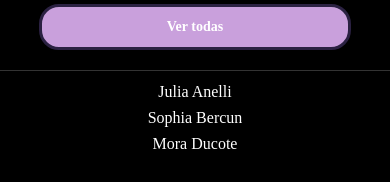
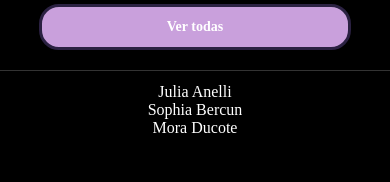
Before and after one commit to sbercun/PI-progra3-Anelli-Bercun-Ducote, a React (Create React App) app in the folder proyecto-integrador-tdm/: page / in a window 390 px wide. Shown: the part 659-841 px from the top of the page. Built offline with nearby package versions, Linux system fonts and the light colour scheme; no server answers.

Commit message:
cambios en css

```diff
--- a/proyecto-integrador-tdm/src/styles.css
+++ b/proyecto-integrador-tdm/src/styles.css
@@ -202,17 +202,16 @@ p{
     display: flex;
     justify-content: center;
     align-items: center;
-
     padding: 0;
     margin: 0;
-
-    gap: 20px;
-
     border-top:  1px solid rgba(255, 255, 255, 0.2);
-
     padding-top: 10px;
     margin-top: 20px;
     padding-bottom: 10px;
+}
+
+.nombresFooter li {
+    margin: 0 10px;
 }
 
 .boton-ver-todas{
@@ -340,8 +339,12 @@ p{
     /* FOOTER */
     .nombresFooter {
         flex-direction: column;
-        gap: 8px;
         padding-top: 12px;
         padding-bottom: 12px;
     }
+
+    .nombresFooter li {
+            margin: 0 10px;
+
+    }
 }
```
